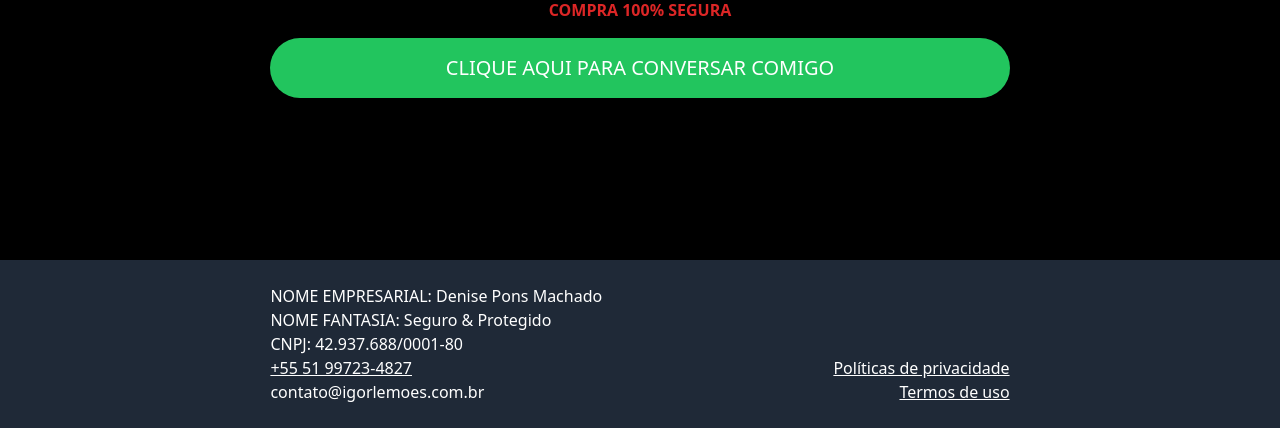
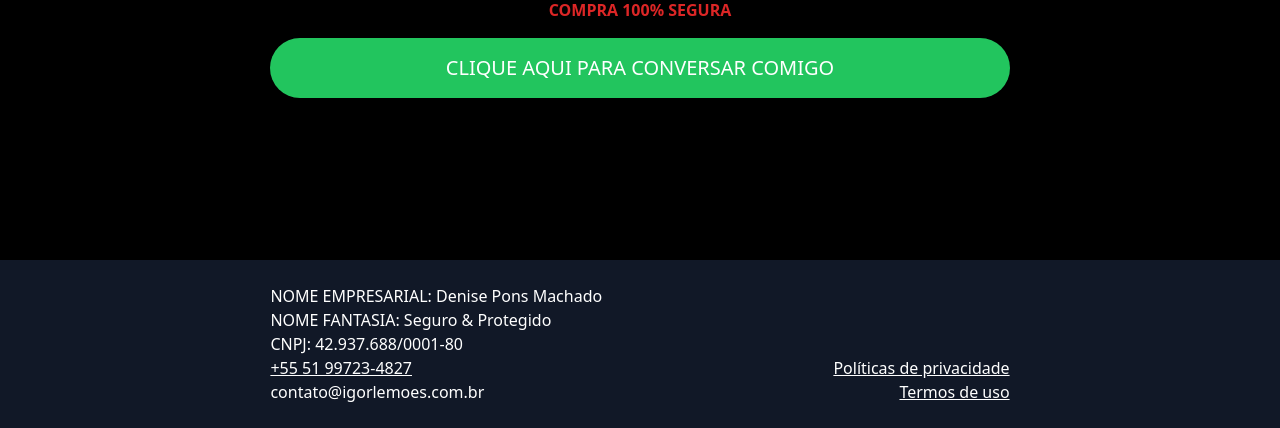
Before and after one commit to igorxavier/videomachinepro, a Django app: page / in a window 1280 px wide. Shown: the part 1340-1768 px from the top of the page. Run offline with Django 3.2, Linux system fonts and the light colour scheme; style sheets or scripts are compiled from the project's sources; parts of the project's set-up code (start-up, migrations or seed data) failed here and were passed over; some libraries are stand-ins or nearby versions.

Commit message:
Teste de staticos

```diff
--- a/clientes/templates/clientes/pages/rodape.html
+++ b/clientes/templates/clientes/pages/rodape.html
@@ -4,7 +4,7 @@
 
 <!-- Final Parte Preta -->
 <!-- Final Parte Preta -->
-<div class="grid grid-cols-5 p-6 items-center bg-gray-800">
+<div class="grid grid-cols-5 p-6 items-center bg-gray-900">
 
     <div></div><!-- Div Da Esquerda Vazia -->
 
```
